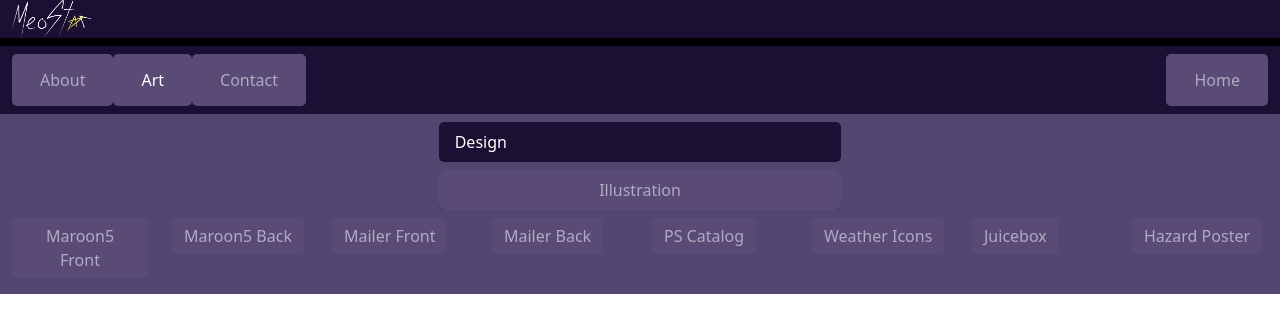
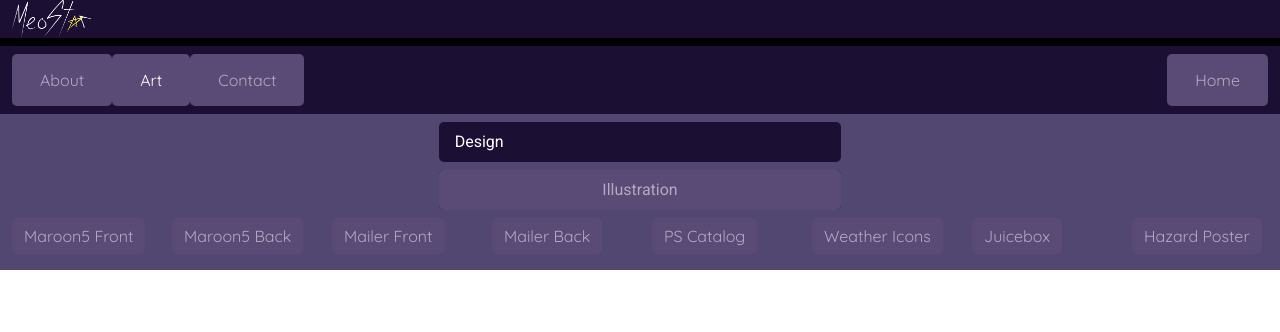
Before and after one commit to MeoStarr/MeoStarr.github.io, a plain HTML site: page Website/art.html in a window 1280 px wide. Drawn offline with nearby package versions, Linux system fonts and the light colour scheme; a web font is replaced by a local one.

Commit message:
added fonts

```diff
--- a/Website/art.html
+++ b/Website/art.html
@@ -14,6 +14,14 @@
   height: 800px;
   background-position: center;
 </style>
+
+
+<link rel="preconnect" href="https://fonts.googleapis.com">
+<link rel="preconnect" href="https://fonts.gstatic.com" crossorigin>
+<link href="https://fonts.googleapis.com/css2?family=Quicksand:wght@300..700&family=Roboto:ital,wght@0,100..900;1,100..900&family=Special+Gothic+Expanded+One&display=swap" rel="stylesheet">
+
+
+
 
   </head>
   <body>
@@ -35,13 +43,13 @@
           <ul class="nav">
 
             <li class="nav-item btn my-2">
-              <a class="nav-link btn" href="about.html" role="button">About</a>
+              <a class="nav-link btn qs" href="about.html" role="button">About</a>
             </li>
             <li class="nav-item btn my-2">
-              <a class="nav-link active " href="art.html" role="button" aria-pressed="true">Art</a>
+              <a class="nav-link active qs" href="art.html" role="button" aria-pressed="true">Art</a>
             </li>
             <li class="nav-item btn my-2">
-              <a class="nav-link btn" href="contact.html" role="button">Contact</a>
+              <a class="nav-link btn qs" href="contact.html" role="button">Contact</a>
             </li>
 
           </ul>
@@ -50,7 +58,7 @@
         <div class="col bg mt-2">
           <ul class="nav justify-content-end">
             <li class="nav-item btn my-2 ">
-              <a class="nav-link btn"  href="index.html" role="button" >Home</a>
+              <a class="nav-link btn qs"  href="index.html" role="button" >Home</a>
             </li>
           </ul>
         </div>
@@ -69,10 +77,10 @@
           <ul class="nav center">
 
             <li class="nav-item btn-2 my-2">
-              <a class="nav-link active " href="art.html" role="button" aria-pressed="true">Design</a>
+              <a class="nav-link active rob" href="art.html" role="button" aria-pressed="true">Design</a>
             </li>
             <li class="nav-item btn-2 my-2">
-              <a class="nav-link btn" href="art-2.html" role="button">Illustration</a>
+              <a class="nav-link btn rob" href="art-2.html" role="button">Illustration</a>
             </li>
 
 
@@ -94,7 +102,7 @@
 
     <div class="col bg-1">
       <p class="d-inline-flex gap-1">
-  <a class="btn btn-primary" data-bs-toggle="collapse" href="#collapseExample" role="button" aria-expanded="false" aria-controls="collapseExample">
+  <a class="btn btn-primary qs" data-bs-toggle="collapse" href="#collapseExample" role="button" aria-expanded="false" aria-controls="collapseExample">
     Maroon5 Front
   </a>
 
@@ -109,7 +117,7 @@
 
     <div class="col bg-1 ">
 <p class="d-inline-flex gap-1">
-  <a class="btn btn-primary" data-bs-toggle="collapse" href="#collapseExample" role="button" aria-expanded="false" aria-controls="collapseExample">
+  <a class="btn btn-primary qs" data-bs-toggle="collapse" href="#collapseExample" role="button" aria-expanded="false" aria-controls="collapseExample">
     Maroon5 Back
   </a>
 
@@ -123,7 +131,7 @@
 
       <div class="col bg-1">
          <p class="d-inline-flex gap-1">
-  <a class="btn btn-primary" data-bs-toggle="collapse" href="#collapseExample" role="button" aria-expanded="false" aria-controls="collapseExample">
+  <a class="btn btn-primary qs" data-bs-toggle="collapse" href="#collapseExample" role="button" aria-expanded="false" aria-controls="collapseExample">
     Mailer Front
   </a>
 
@@ -137,7 +145,7 @@
 
     <div class="col bg-1">
        <p class="d-inline-flex gap-1">
-  <a class="btn btn-primary" data-bs-toggle="collapse" href="#collapseExample" role="button" aria-expanded="false" aria-controls="collapseExample">
+  <a class="btn btn-primary qs" data-bs-toggle="collapse" href="#collapseExample" role="button" aria-expanded="false" aria-controls="collapseExample">
     Mailer Back
   </a>
 
@@ -151,7 +159,7 @@
 
     <div class="col bg-1">
        <p class="d-inline-flex gap-1">
-  <a class="btn btn-primary" data-bs-toggle="collapse" href="#collapseExample" role="button" aria-expanded="false" aria-controls="collapseExample">
+  <a class="btn btn-primary qs" data-bs-toggle="collapse" href="#collapseExample" role="button" aria-expanded="false" aria-controls="collapseExample">
     PS Catalog
   </a>
 
@@ -165,7 +173,7 @@
 
     <div class="col bg-1">
        <p class="d-inline-flex gap-1">
-  <a class="btn btn-primary" data-bs-toggle="collapse" href="#collapseExample" role="button" aria-expanded="false" aria-controls="collapseExample">
+  <a class="btn btn-primary qs" data-bs-toggle="collapse" href="#collapseExample" role="button" aria-expanded="false" aria-controls="collapseExample">
     Weather Icons
   </a>
 
@@ -179,7 +187,7 @@
 
     <div class="col bg-1">
        <p class="d-inline-flex gap-1">
-  <a class="btn btn-primary" data-bs-toggle="collapse" href="#collapseExample" role="button" aria-expanded="false" aria-controls="collapseExample">
+  <a class="btn btn-primary qs" data-bs-toggle="collapse" href="#collapseExample" role="button" aria-expanded="false" aria-controls="collapseExample">
     Juicebox
   </a>
 
@@ -193,7 +201,7 @@
 
   <div class="col bg-1">
       <p class="d-inline-flex gap-1">
-  <a class="btn btn-primary" data-bs-toggle="collapse" href="#collapseExample" role="button" aria-expanded="false" aria-controls="collapseExample">
+  <a class="btn btn-primary qs" data-bs-toggle="collapse" href="#collapseExample" role="button" aria-expanded="false" aria-controls="collapseExample">
     Hazard Poster
   </a>
 
--- a/Website/css/website.css
+++ b/Website/css/website.css
@@ -67,3 +67,30 @@ color: #ffffff;
   background-position: center;
 
 }
+
+.qs {
+  font-family: "Quicksand", sans-serif;
+  font-optical-sizing: auto;
+  font-weight: <weight>;
+  font-style: normal;
+}
+
+
+.rob {
+  font-family: "Roboto", sans-serif;
+  font-optical-sizing: auto;
+  font-weight: <weight>;
+  font-style: normal;
+  font-variation-settings:
+    "wdth" 100;
+}
+
+.goth {
+  font-family: "Special Gothic Expanded One", sans-serif;
+  font-weight: 400;
+  font-style: normal;
+}
+
+h6 {
+	text-align: right;
+}
```
Also changed, not shown: Website/about.html (+18 -9 lines), Website/art-2.html (+21 -14 lines), Website/contact.html (+17 -10 lines), Website/index.html (+16 -7 lines), 1 other file.
